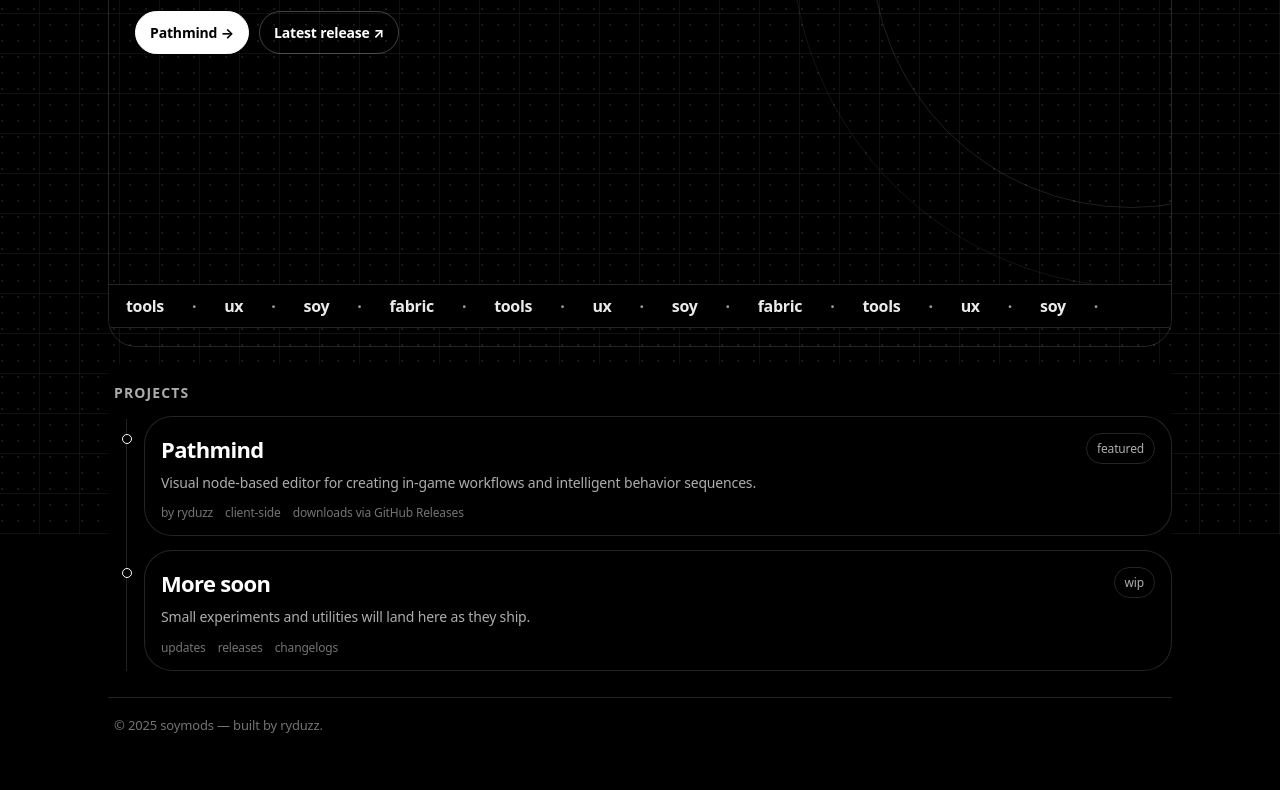
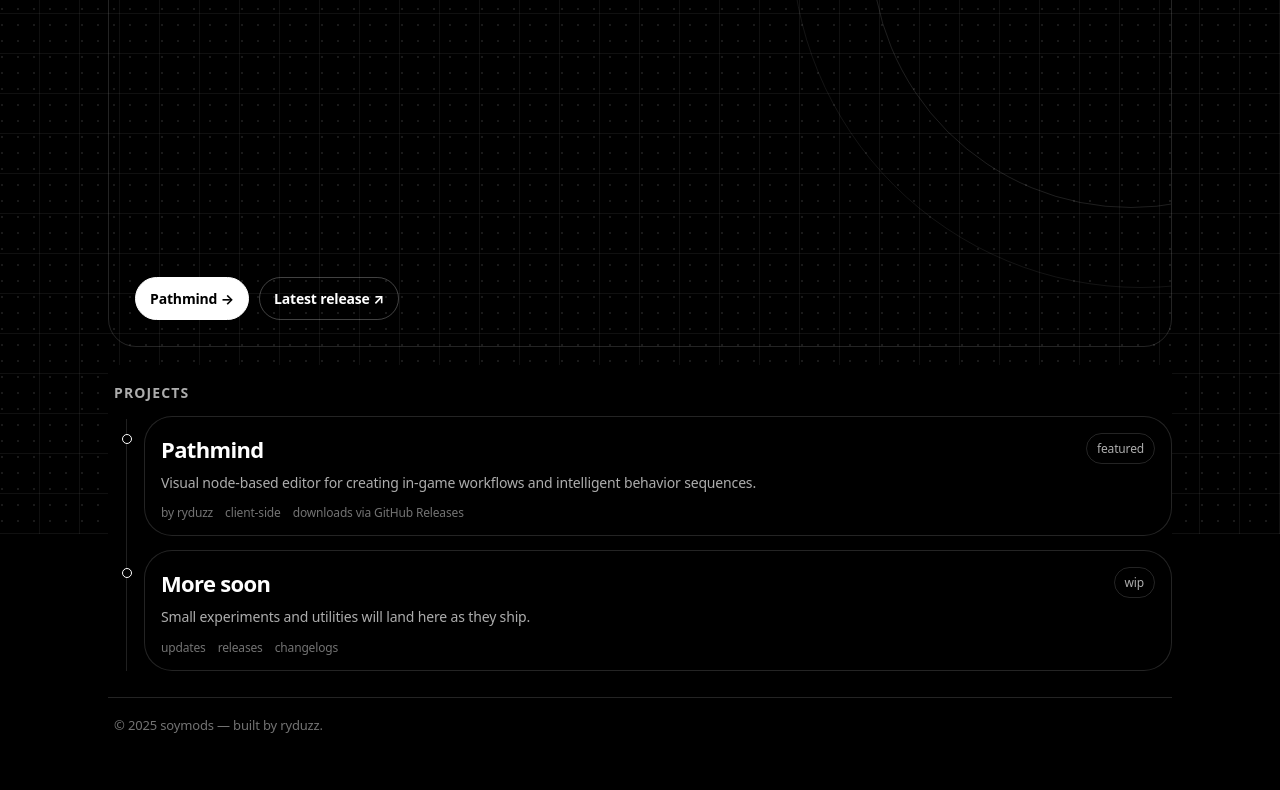
Before and after one commit to soymods/soymods, a plain HTML site: page index.html in a window 1280 px wide. Shown: the part 266-1056 px from the top of the page. Drawn offline with Linux system fonts and the light colour scheme.

Commit message:
Update index.html

```diff
--- a/index.html
+++ b/index.html
@@ -4,7 +4,11 @@
   <meta charset="utf-8" />
   <meta name="viewport" content="width=device-width, initial-scale=1" />
   <meta name="theme-color" content="#000000" />
+
+  <!-- Favicons: include ICO + PNG + Apple touch for best cross-browser coverage -->
   <link rel="icon" href="/favicon.ico" sizes="any">
+  <link rel="icon" type="image/png" href="/icon.png" sizes="32x32">
+  <link rel="apple-touch-icon" href="/icon.png">
 
   <title>soymods</title>
   <meta name="description" content="A tiny home for projects and downloads — intentionally minimal, interaction-first, built in black + white." />
@@ -69,12 +73,14 @@
     .nav{display:flex; align-items:center; justify-content:space-between; gap:14px;}
     .brand{display:inline-flex; align-items:center; gap:10px; font-weight:800; letter-spacing:-0.03em;}
 
+    /* Top-left icon: remove pixelation + ensure crisp scaling */
     .logo{
       width:22px;
       height:22px;
       border-radius:7px;
       display:block;
-      image-rendering: pixelated;
+      image-rendering:auto;     /* was pixelated */
+      object-fit:cover;
     }
 
     main{padding:22px 0 64px; background:var(--bg);}
@@ -91,6 +97,10 @@
       opacity:0;
       transition: transform .7s var(--ease), opacity .7s var(--ease);
       background: transparent;
+
+      /* Make CTA clamp to the bottom */
+      display:flex;
+      flex-direction:column;
     }
     .stage.reveal{transform:translateY(0); opacity:1}
 
@@ -110,9 +120,11 @@
       line-height: 1.6;
     }
 
+    /* CTA pushed to bottom of stage */
     .cta{
       display:flex; flex-wrap:wrap; gap:10px;
-      margin-top:18px;
+      margin-top:auto;          /* push down */
+      padding-top:18px;         /* spacing from content above */
     }
     .btn{
       display:inline-flex; align-items:center; gap:10px;
@@ -133,36 +145,6 @@
     }
     .btn:hover{transform:translateY(-1px)}
     .btn.secondary:hover{border-color:#fff}
-
-    /* moving tape (flat) */
-    .tape{
-      position:absolute;
-      left:-10%; right:-10%;
-      bottom:18px;
-      border-top:1px solid var(--line);
-      border-bottom:1px solid var(--line);
-      padding:10px 0;
-      overflow:hidden;
-      background:rgba(0,0,0,.92);
-    }
-    .tapeTrack{
-      transform: translate3d(0,0,0);
-      display:flex;
-      gap:0;
-      white-space:nowrap;
-      will-change:transform;
-      font-weight:700;
-      letter-spacing:-0.02em;
-      opacity:.92;
-    }
-    .tapeInner{
-      display:inline-flex;
-      align-items:center;
-      gap:28px;
-      padding-right:28px;
-    }
-    .tapeTrack span{color:#fff}
-    .tapeTrack em{font-style:normal; color:var(--muted)}
 
     /* orbit labels (flat outlines) */
     .orbits{position:absolute; inset:0; pointer-events:none;}
@@ -328,7 +310,6 @@
         <img class="logo" src="/icon.png" alt="" aria-hidden="true" />
         <span>soymods</span>
       </a>
-      <!-- intentionally empty: removed top-right buttons -->
       <div aria-hidden="true"></div>
     </div>
   </header>
@@ -346,39 +327,16 @@
           Made by <strong>ryduzz</strong>.
         </p>
 
-        <div class="cta">
-          <a class="btn" href="/pathmind" aria-label="Open Pathmind">Pathmind →</a>
-          <a class="btn secondary" href="https://github.com/soymods/pathmind/releases" target="_blank" rel="noreferrer">Latest release ↗</a>
-        </div>
-
         <div class="label" aria-label="highlights">
           <a class="tag" href="mailto:contact@soymods.com"><b>Email</b> contact@soymods.com</a>
           <a class="tag" href="https://github.com/soymods" target="_blank" rel="noreferrer"><b>GitHub</b> soymods</a>
         </div>
 
-        <div class="tape" aria-hidden="true">
-          <div class="tapeTrack">
-            <div class="tapeInner" id="tapeInner">
-              <span>fabric</span><em>·</em>
-              <span>tools</span><em>·</em>
-              <span>ux</span><em>·</em>
-              <span>soy</span><em>·</em>
-              <span>fabric</span><em>·</em>
-              <span>tools</span><em>·</em>
-              <span>ux</span><em>·</em>
-              <span>soy</span><em>·</em>
-            </div>
-            <div class="tapeInner" aria-hidden="true">
-              <span>fabric</span><em>·</em>
-              <span>tools</span><em>·</em>
-              <span>ux</span><em>·</em>
-              <span>soy</span><em>·</em>
-              <span>fabric</span><em>·</em>
-              <span>tools</span><em>·</em>
-              <span>ux</span><em>·</em>
-              <span>soy</span><em>·</em>
-            </div>
-          </div>
+        <!-- scrolling tape removed -->
+
+        <div class="cta">
+          <a class="btn" href="/pathmind" aria-label="Open Pathmind">Pathmind →</a>
+          <a class="btn secondary" href="https://github.com/soymods/pathmind/releases" target="_blank" rel="noreferrer">Latest release ↗</a>
         </div>
       </section>
 
@@ -444,38 +402,7 @@
       document.getElementById('year').textContent = new Date().getFullYear();
       reveal();
 
-      // Smooth marquee (JS-driven) — avoids CSS keyframe snapping on some browsers
-      const track = document.querySelector('.tapeTrack');
-      if (track) {
-        let offset = 0;
-        let last = performance.now();
-        const speed = 70; // px/sec
-
-        const first = track.querySelector('.tapeInner');
-        const getLoopWidth = () => (first ? first.getBoundingClientRect().width : 0);
-        let loopWidth = getLoopWidth();
-
-        const onResize = () => { loopWidth = getLoopWidth(); };
-        window.addEventListener('resize', onResize, { passive: true });
-        document.addEventListener('visibilitychange', () => { last = performance.now(); });
-
-        const tick = (t) => {
-          const dt = Math.min(0.05, (t - last) / 1000);
-          last = t;
-
-          if (!document.hidden && loopWidth > 0) {
-            offset += speed * dt;
-            if (offset >= loopWidth) offset -= loopWidth;
-            track.style.transform = `translate3d(${-offset}px, 0, 0)`;
-          }
-          requestAnimationFrame(tick);
-        };
-
-        requestAnimationFrame(() => {
-          loopWidth = getLoopWidth();
-          requestAnimationFrame(tick);
-        });
-      }
+      // marquee removed
 
       // gentle parallax for the orbit circles (flat-only, just motion)
       const prefersReduced = window.matchMedia('(prefers-reduced-motion: reduce)').matches;
```
